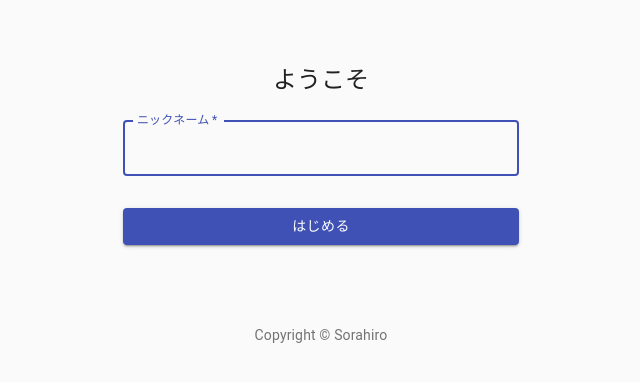
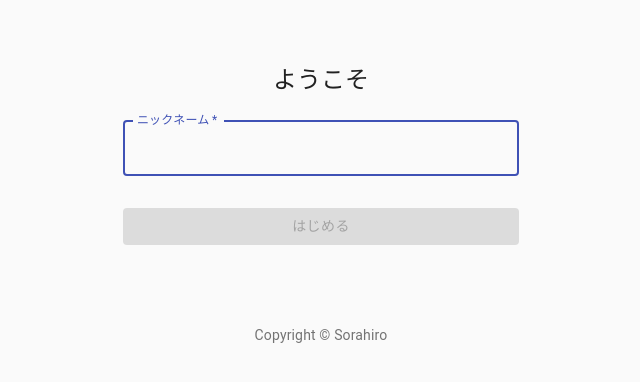
Before and after one commit to sorayama-m/chat-app-demo01, a React (Create React App) app: page / in a window 1280 px wide. Shown: the top 382 px of the page, without its empty margins (319-959 px from the left). Built offline with nearby package versions, Linux system fonts and the light colour scheme.

Commit message:
setName by clicking button

```diff
--- a/src/components/Signin.js
+++ b/src/components/Signin.js
@@ -1,4 +1,4 @@
-import React from 'react';
+import React, { useState, useEffect } from 'react';
 import Button from '@material-ui/core/Button';
 import CssBaseline from '@material-ui/core/CssBaseline';
 import TextField from '@material-ui/core/TextField';
@@ -41,6 +41,17 @@
 
 export default function SignIn() {
   const classes = useStyles();
+  const [disabled, setDisabled] = useState(true);
+  const [string, setString] = useState('');
+  console.log(disabled, string);
+
+  useEffect(
+    () => {
+      const disabled = string === '';
+      setDisabled(disabled);
+    },
+    [string],
+  );
 
   return (
     <Container component="main" maxWidth="xs">
@@ -59,6 +70,7 @@
             label="ニックネーム"
             name="name"
             autoFocus
+            onChange={(e) => {setString(e.target.value)}}
           />
           <Button
             type="submit"
@@ -66,6 +78,7 @@
             variant="contained"
             color="primary"
             className={classes.submit}
+            disabled={disabled}
           >
             はじめる
           </Button>
```
